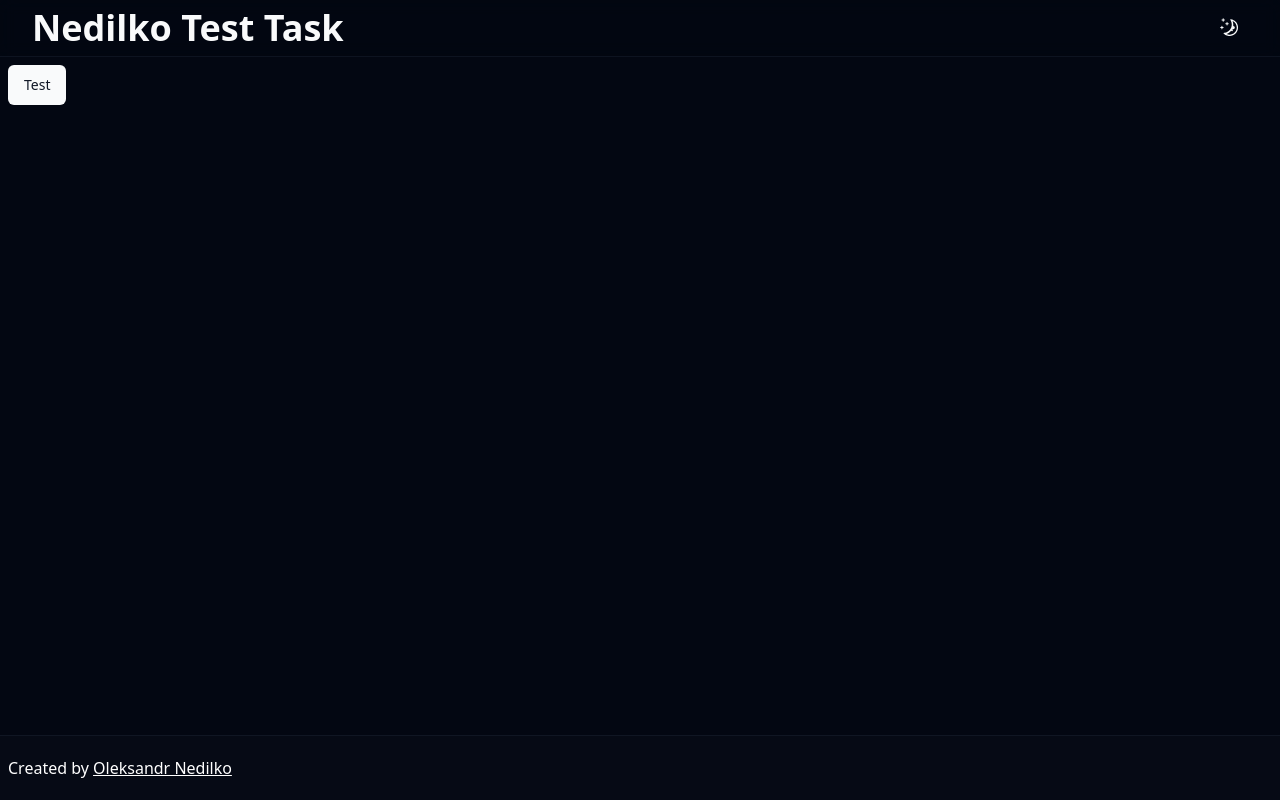
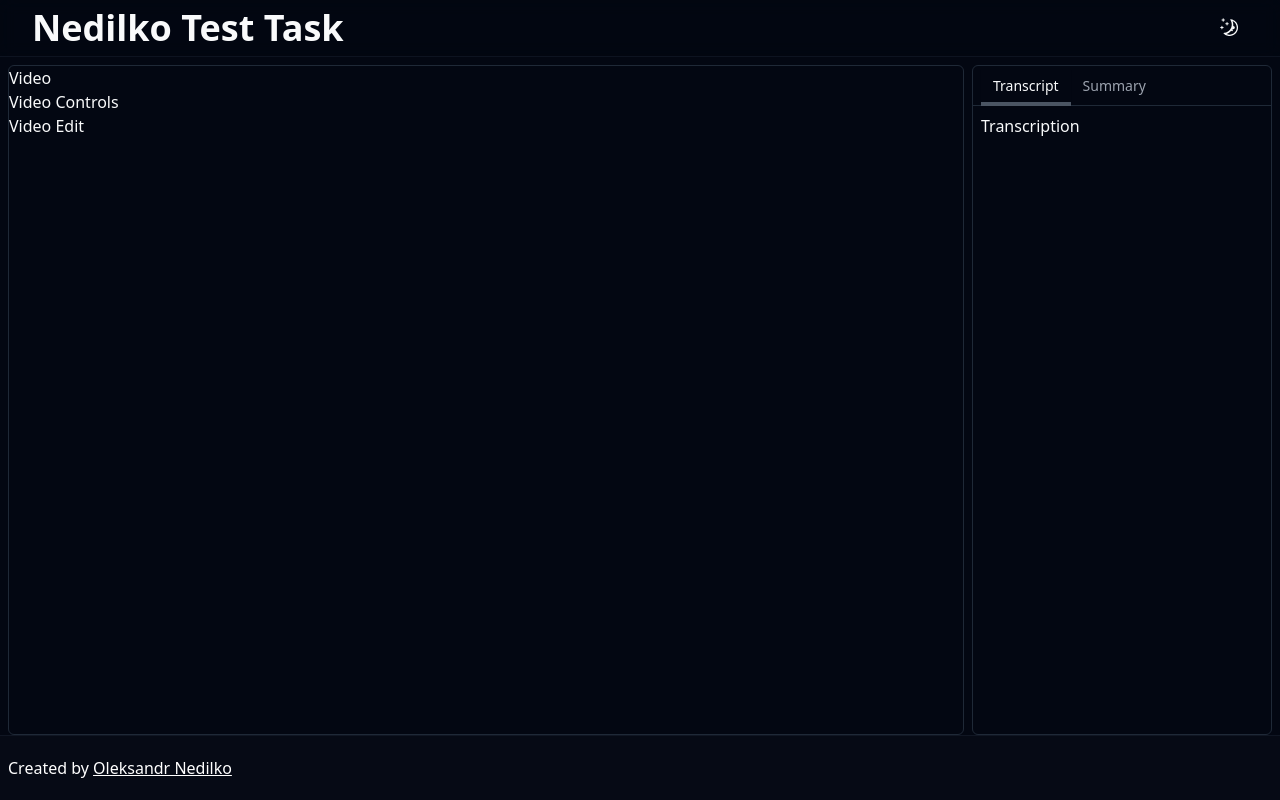
Before and after one commit to Nedilko/video-editor, a React (Vite) app: page / in a window 1280 px wide. Built offline with nearby package versions, Linux system fonts and the light colour scheme; the HTML template or start-up script is replaced by a standard one.

Commit message:
add major zones

```diff
--- a/package.json
+++ b/package.json
@@ -13,6 +13,7 @@
     "@radix-ui/react-dropdown-menu": "^2.0.6",
     "@radix-ui/react-icons": "^1.3.0",
     "@radix-ui/react-slot": "^1.0.2",
+    "@radix-ui/react-tabs": "^1.0.4",
     "class-variance-authority": "^0.7.0",
     "clsx": "^2.1.0",
     "lucide-react": "^0.309.0",
--- a/src/App.tsx
+++ b/src/App.tsx
@@ -1,11 +1,15 @@
-import { Layout } from "@components/layout";
-import { Test } from "@components/Test";
-import { ThemeProvider } from "@components/theme-provider";
+import { Layout } from "@components/layout/layout";
+import { ThemeProvider } from "@components/theme/theme-provider";
+import { Transcript } from "@components/transcript/Transcript";
+import { Editor } from "@components/video-player/Editor";
 
 function App() {
   return <ThemeProvider defaultTheme="dark" storageKey="vite-ui-theme">
     <Layout>
-      <Test/>
+      <div className="flex gap-2 h-full">
+        <Editor/>
+        <Transcript/>
+      </div>
     </Layout>
   </ThemeProvider>
 }
--- a/src/components/Test.tsx
+++ /dev/null
@@ -1,7 +0,0 @@
-import { Button } from "@components/ui/button";
-
-export const Test = () => {
-  return <div>
-    <Button>Test</Button>
-  </div>;
-}
--- a/src/components/header.tsx
+++ b/src/components/layout/header.tsx
@@ -1,4 +1,4 @@
-import { ThemeToggle } from "@components/theme-toggle";
+import { ThemeToggle } from "@components/theme/theme-toggle";
 
 export const Header = () => {
   return (
--- a/src/components/layout.tsx
+++ b/src/components/layout/layout.tsx
@@ -1,11 +1,11 @@
-import { Footer } from "@components/footer";
-import { Header } from "@components/header";
+import { Footer } from "@components/layout/footer";
+import { Header } from "@components/layout/header";
 import { PropsWithChildren } from "react";
 
 export const Layout = ({ children }: PropsWithChildren) => {
   return <div className="bg-background flex flex-col h-screen justify-between">
     <Header />
-    <main className="m-2 mb-auto">
+    <main className="m-2 mb-auto h-full">
       {children}
     </main>
     <Footer />
--- a/src/components/theme-toggle.tsx
+++ b/src/components/theme/theme-toggle.tsx
@@ -1,4 +1,4 @@
-import { useTheme } from "@components/theme-provider";
+import { useTheme } from "@components/theme/theme-provider";
 import { Button } from "@components/ui/button";
 import { DropdownMenu, DropdownMenuContent, DropdownMenuItem, DropdownMenuTrigger } from "@components/ui/dropdown-menu";
 import { MoonIcon, SunIcon } from "@radix-ui/react-icons";
--- /dev/null
+++ b/src/components/transcript/Transcript.tsx
@@ -0,0 +1,22 @@
+import { Tabs, TabsContent, TabsList, TabsTrigger } from "@components/ui/tabs";
+
+export const Transcript = () => {
+  return <div className="flex h-full w-[300px] min-w-[250px] border rounded-md">
+    <Tabs defaultValue="account" className="w-full">
+      <TabsList>
+        <TabsTrigger value="account">Transcript</TabsTrigger>
+        <TabsTrigger value="password">Summary</TabsTrigger>
+      </TabsList>
+      <TabsContent value="account" className="m-2">Transcription</TabsContent>
+      <TabsContent value="password" className="m-2">Summary content goes here. Lorem ipsum dolor sit amet, consectetur
+        adipisicing elit. Asperiores commodi expedita facere harum impedit nemo, nihil obcaecati repudiandae unde.
+        Adipisci aperiam architecto, aspernatur autem dolorum ea eum impedit ipsum modi obcaecati recusandae sit
+        veritatis vero. Adipisci, amet autem consequuntur dolorem dolores doloribus ea eaque earum error eum fugiat
+        inventore ipsum, iste maiores molestiae molestias mollitia neque nihil nulla obcaecati pariatur placeat
+        quibusdam quo reprehenderit repudiandae sequi sint, sit suscipit tempore ullam. Animi architecto consectetur
+        consequatur doloremque doloribus enim eveniet excepturi id, incidunt molestias officia, perspiciatis provident
+        quidem quisquam quos recusandae temporibus tenetur totam velit veritatis vitae, voluptas voluptatibus. Quas,
+        ut?</TabsContent>
+    </Tabs>
+  </div>
+}
--- /dev/null
+++ b/src/components/ui/tabs.tsx
@@ -0,0 +1,53 @@
+import * as React from "react"
+import * as TabsPrimitive from "@radix-ui/react-tabs"
+
+import { cn } from "@utils/ui"
+
+const Tabs = TabsPrimitive.Root
+
+const TabsList = React.forwardRef<
+  React.ElementRef<typeof TabsPrimitive.List>,
+  React.ComponentPropsWithoutRef<typeof TabsPrimitive.List>
+>(({ className, ...props }, ref) => (
+  <TabsPrimitive.List
+    ref={ref}
+    className={cn(
+      "inline-flex h-10 items-center justify-start pt-1 px-2 text-muted-foreground border-b border-border w-full",
+      className
+    )}
+    {...props}
+  />
+))
+TabsList.displayName = TabsPrimitive.List.displayName
+
+const TabsTrigger = React.forwardRef<
+  React.ElementRef<typeof TabsPrimitive.Trigger>,
+  React.ComponentPropsWithoutRef<typeof TabsPrimitive.Trigger>
+>(({ className, ...props }, ref) => (
+  <TabsPrimitive.Trigger
+    ref={ref}
+    className={cn(
+      "inline-flex items-center justify-center whitespace-nowrap px-3 py-1.5 text-sm font-medium ring-offset-background transition-all focus-visible:outline-none focus-visible:ring-2 focus-visible:ring-ring focus-visible:ring-offset-2 disabled:pointer-events-none disabled:opacity-50 data-[state=active]:bg-background data-[state=active]:text-foreground data-[state=active]:shadow-sm border-b-4 border-b-transparent data-[state=active]:border-b-4 data-[state=active]:border-b-gray-600",
+      className
+    )}
+    {...props}
+  />
+))
+TabsTrigger.displayName = TabsPrimitive.Trigger.displayName
+
+const TabsContent = React.forwardRef<
+  React.ElementRef<typeof TabsPrimitive.Content>,
+  React.ComponentPropsWithoutRef<typeof TabsPrimitive.Content>
+>(({ className, ...props }, ref) => (
+  <TabsPrimitive.Content
+    ref={ref}
+    className={cn(
+      "mt-2 ring-offset-background focus-visible:outline-none focus-visible:ring-2 focus-visible:ring-ring focus-visible:ring-offset-2",
+      className
+    )}
+    {...props}
+  />
+))
+TabsContent.displayName = TabsPrimitive.Content.displayName
+
+export { Tabs, TabsList, TabsTrigger, TabsContent }
--- /dev/null
+++ b/src/components/video-player/Editor.tsx
@@ -0,0 +1,7 @@
+export const Editor = () => {
+  return <div className="flex flex-col flex-1 min-w-[600px] border rounded-md">
+    <div>Video</div>
+    <div>Video Controls</div>
+    <div>Video Edit</div>
+  </div>
+}
```
Also changed, not shown: src/components/layout/footer.tsx (renamed from src/components/footer.tsx), src/components/theme/theme-provider.tsx (renamed from src/components/theme-provider.tsx), 1 other file (tests, documents, lock files or other folders).
